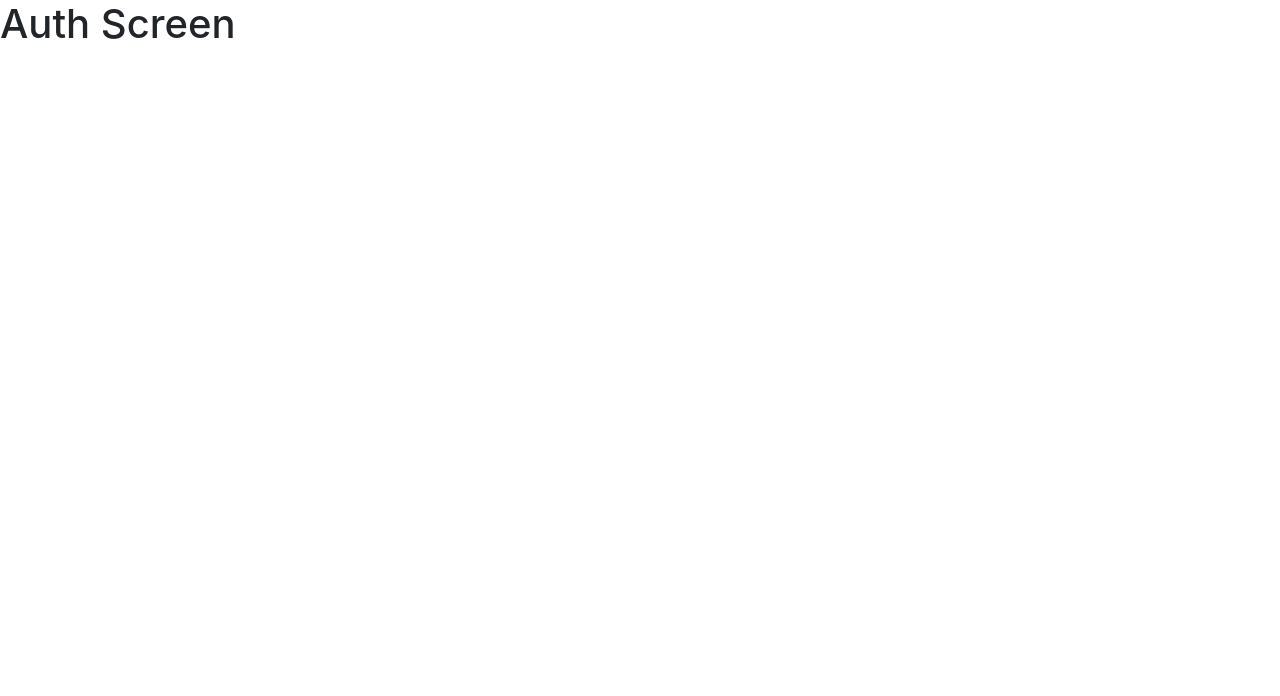
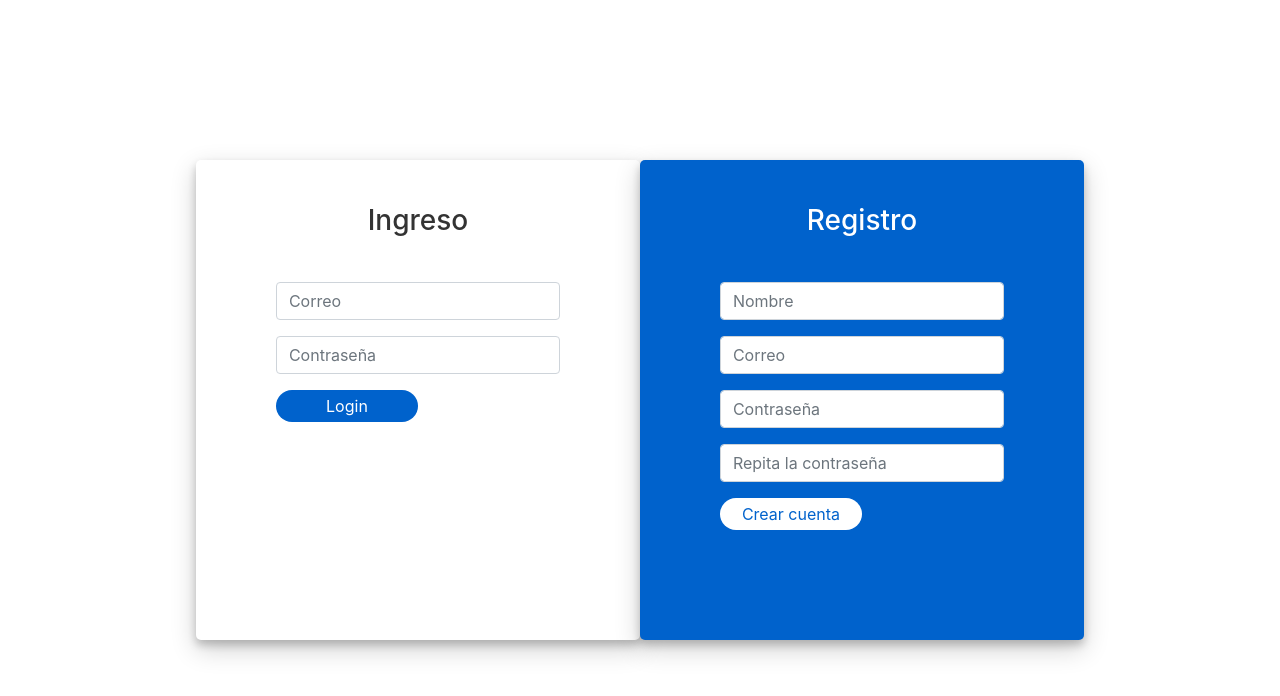
Before and after one commit to favioamarillapy/react-06-calendar, a React app: page /login in a window 1280 px wide. Built offline with nearby package versions, Linux system fonts and the light colour scheme.

Commit message:
Added auth screen

```diff
--- a/public/index.html
+++ b/public/index.html
@@ -13,6 +13,9 @@
 
   <link rel="stylesheet" href="https://cdn.jsdelivr.net/npm/bootstrap@4.6.0/dist/css/bootstrap.min.css"
     integrity="sha384-B0vP5xmATw1+K9KRQjQERJvTumQW0nPEzvF6L/Z6nronJ3oUOFUFpCjEUQouq2+l" crossorigin="anonymous">
+  <link rel="stylesheet" href="https://cdnjs.cloudflare.com/ajax/libs/font-awesome/5.15.4/css/all.min.css"
+    integrity="sha512-1ycn6IcaQQ40/MKBW2W4Rhis/DbILU74C1vSrLJxCq57o941Ym01SwNsOMqvEBFlcgUa6xLiPY/NS5R+E6ztJQ=="
+    crossorigin="anonymous" referrerpolicy="no-referrer" />
 
   <title>React App</title>
 </head>
--- a/src/components/auth/AuthScreen.js
+++ b/src/components/auth/AuthScreen.js
@@ -1,9 +1,79 @@
 import React from 'react'
+import './login.css'
 
 export const AuthScreen = () => {
     return (
-        <div>
-            <h1>Auth Screen</h1>
+        <div className="container login-container">
+            <div className="row login-form-container">
+                <div className="col-md-6 login-form-1">
+                    <h3>Ingreso</h3>
+                    <form>
+                        <div className="form-group">
+                            <input
+                                type="text"
+                                className="form-control"
+                                placeholder="Correo"
+                            />
+                        </div>
+                        <div className="form-group">
+                            <input
+                                type="password"
+                                className="form-control"
+                                placeholder="Contraseña"
+                            />
+                        </div>
+                        <div className="form-group">
+                            <input
+                                type="submit"
+                                className="btnSubmit"
+                                value="Login"
+                            />
+                        </div>
+                    </form>
+                </div>
+
+                <div className="col-md-6 login-form-2">
+                    <h3>Registro</h3>
+                    <form>
+                        <div className="form-group">
+                            <input
+                                type="text"
+                                className="form-control"
+                                placeholder="Nombre"
+                            />
+                        </div>
+                        <div className="form-group">
+                            <input
+                                type="email"
+                                className="form-control"
+                                placeholder="Correo"
+                            />
+                        </div>
+                        <div className="form-group">
+                            <input
+                                type="password"
+                                className="form-control"
+                                placeholder="Contraseña"
+                            />
+                        </div>
+
+                        <div className="form-group">
+                            <input
+                                type="password"
+                                className="form-control"
+                                placeholder="Repita la contraseña"
+                            />
+                        </div>
+
+                        <div className="form-group">
+                            <input
+                                type="submit"
+                                className="btnSubmit"
+                                value="Crear cuenta" />
+                        </div>
+                    </form>
+                </div>
+            </div>
         </div>
     )
 }
--- /dev/null
+++ b/src/components/auth/login.css
@@ -0,0 +1,69 @@
+.login-container {
+    width          : 100wh;
+    height         : 100vh;
+    display        : flex;
+    justify-content: center;
+    align-items    : center;
+}
+
+.login-form-container {
+    width : 80%;
+    height: 60vh;
+}
+
+.login-form-1 {
+    border-radius: 5px;
+    box-shadow   : 0 5px 8px 0 rgba(0, 0, 0, 0.2), 0 9px 26px 0 rgba(0, 0, 0, 0.19);
+    padding      : 5%;
+}
+
+.login-form-1 h3 {
+    text-align: center;
+    color     : #333;
+}
+
+.login-form-2 {
+    border-radius: 5px;
+    box-shadow   : 0 5px 8px 0 rgba(0, 0, 0, 0.2), 0 9px 26px 0 rgba(0, 0, 0, 0.19);
+    padding      : 5%;
+    background   : #0062cc;
+}
+
+.login-form-2 h3 {
+    text-align: center;
+    color     : #fff;
+}
+
+.login-container form {
+    padding: 10%;
+}
+
+.btnSubmit {
+    width        : 50%;
+    border-radius: 1rem;
+    padding      : 1.5%;
+    border       : none;
+    cursor       : pointer;
+}
+
+.login-form-1 .btnSubmit {
+    color           : #fff;
+    background-color: #0062cc;
+}
+
+.login-form-2 .btnSubmit {
+    background-color: #fff;
+    color           : #0062cc;
+}
+
+.login-form-2 .ForgetPwd {
+    color          : #fff;
+    font-weight    : 600;
+    text-decoration: none;
+}
+
+.login-form-1 .ForgetPwd {
+    color          : #0062cc;
+    font-weight    : 600;
+    text-decoration: none;
+}
```
